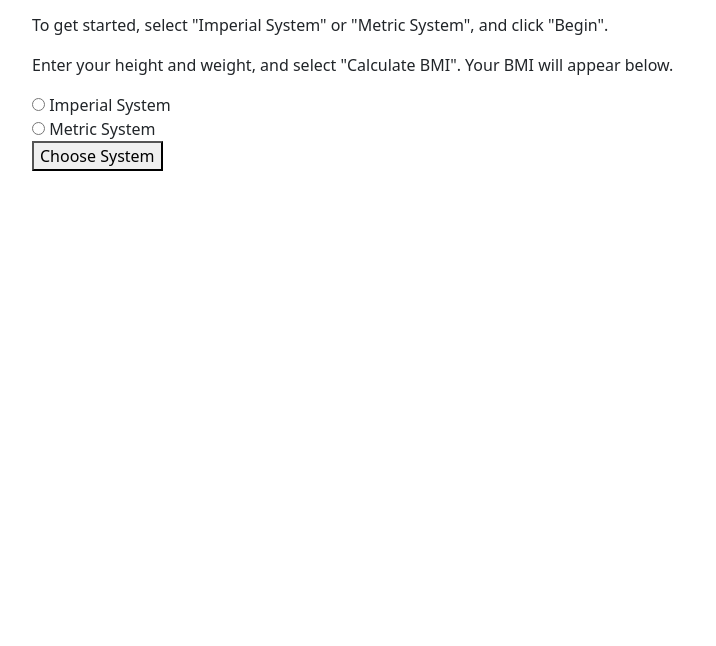
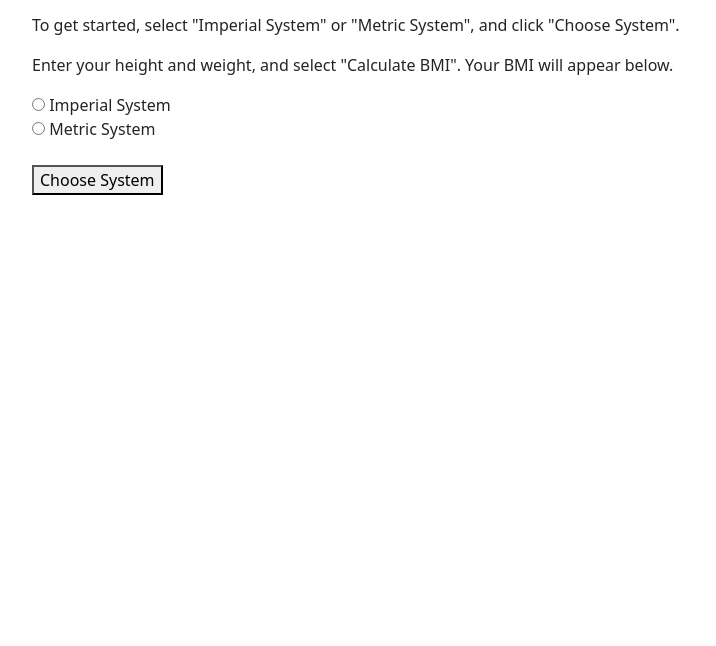
Before and after one commit to besure94/bmi-calculator, a website built with webpack: page src/index.html in a window 1280 px wide. Shown: the part 154-800 px from the top of the page, without its empty margins (50-766 px from the left). Built offline with nearby package versions, Linux system fonts and the light colour scheme.

Commit message:
Edit HTML for UI.

```diff
--- a/src/index.html
+++ b/src/index.html
@@ -9,7 +9,7 @@
       <hr>
       <h2>What is body mass index?</h2>
       <p>Body mass index (BMI) is a measure of body fat based on a person's height and weight.</p>
-      <p>To get started, select "Imperial System" or "Metric System", and click "Begin".</p>
+      <p>To get started, select "Imperial System" or "Metric System", and click "Choose System".</p>
       <p>Enter your height and weight, and select "Calculate BMI". Your BMI will appear below.</p>
       <form id="chooseSystem">
         <input type="radio" name="choice" value="imperial" id="imperialBmi">
@@ -17,6 +17,7 @@
         <br>
         <input type="radio" name="choice" value="metric" id="metricBmi">
         <label for="metricBmi">Metric System</label>
+        <br>
         <br>
         <button type="submit" class="btn-success" id="begin">Choose System</button>
       </form>
```
